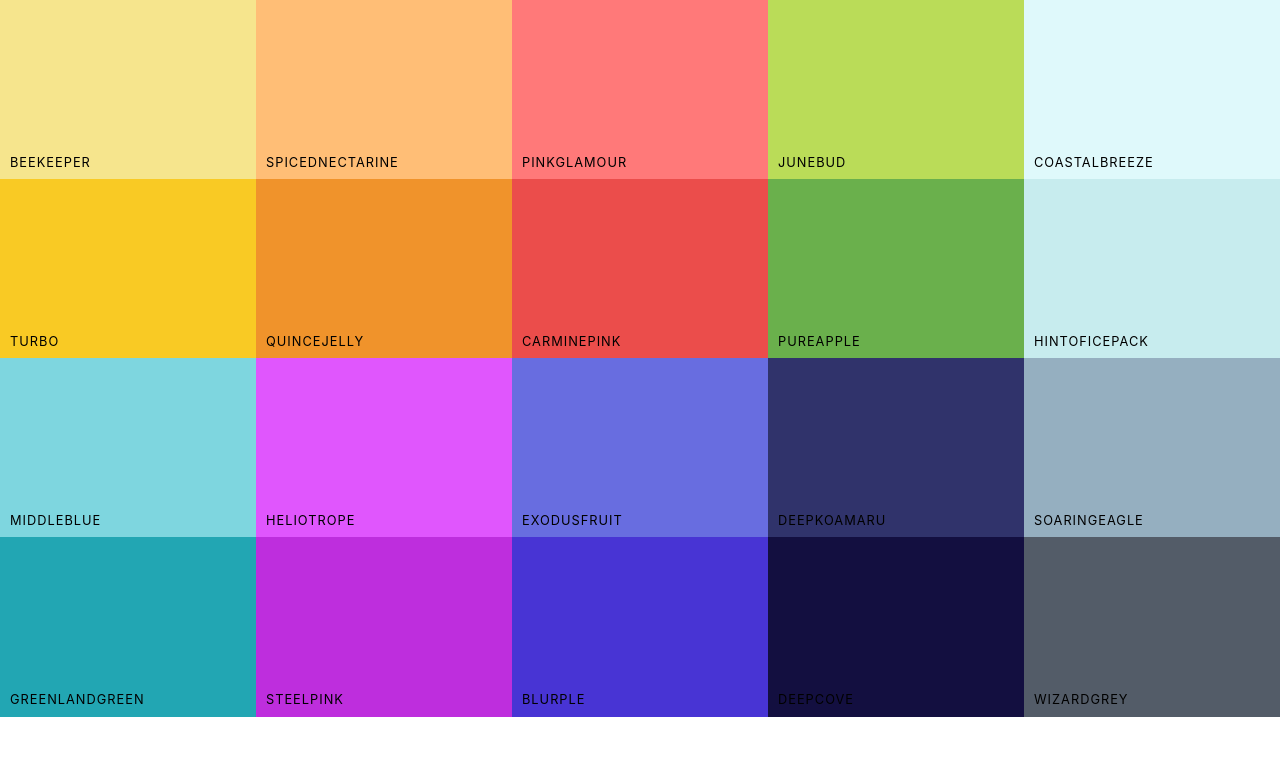
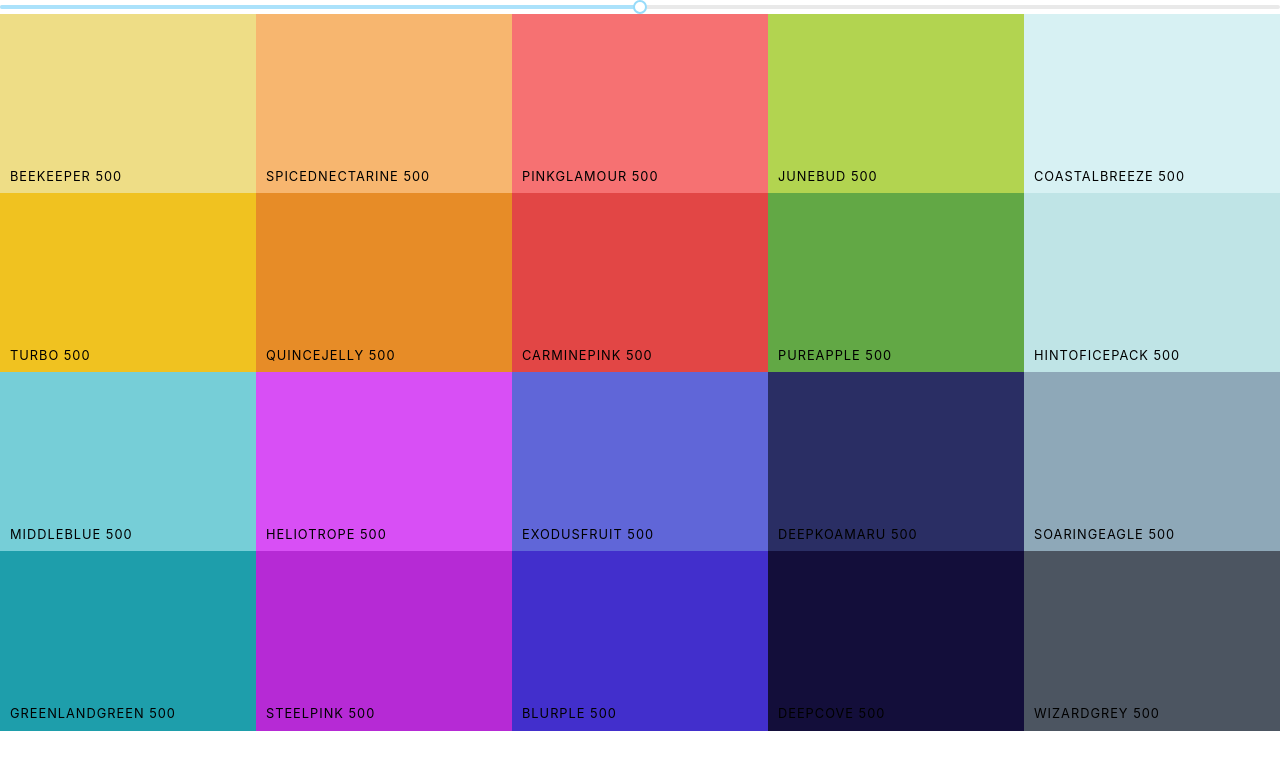
Before and after one commit to royz/colors-app, a React (Create React App) app: page / in a window 1280 px wide. Shown: the top 770 px of the page. Built offline with nearby package versions, Linux system fonts and the light colour scheme.

Commit message:
add slider

```diff
--- a/package.json
+++ b/package.json
@@ -7,6 +7,7 @@
     "@testing-library/react": "^9.5.0",
     "@testing-library/user-event": "^7.2.1",
     "chroma-js": "^2.1.0",
+    "rc-slider": "^9.3.1",
     "react": "^16.13.1",
     "react-copy-to-clipboard": "^5.0.2",
     "react-dom": "^16.13.1",
--- a/src/App.js
+++ b/src/App.js
@@ -4,10 +4,9 @@
 import {generatePalette} from "./colorHelpers";
 
 function App() {
-  console.log(generatePalette(seedColors[4]))
   return (
     <div className="App">
-      <Palette {...seedColors[4]}/>
+      <Palette palette={generatePalette(seedColors[4])}/>
     </div>
   );
 }
--- a/src/Palette.js
+++ b/src/Palette.js
@@ -1,14 +1,27 @@
 import React, {Component} from 'react';
 import ColorBox from "./ColorBox";
 import './Palette.css'
+import Slider from 'rc-slider'
+import 'rc-slider/assets/index.css'
 
 class Palette extends Component {
+  state = {
+    level: 500
+  }
+
+
+  changeLevel = level => {
+    this.setState({level})
+  }
+
   render() {
-    const colorBoxes = this.props.colors.map(color => (
-      <ColorBox background={color.color} name={color.name}/>
+
+    const colorBoxes = this.props.palette.colors[this.state.level].map(color => (
+      <ColorBox background={color.hex} name={color.name}/>
     ))
     return (
       <div className={"Palette"}>
+        <Slider defaultValue={this.state.level} min={100} max={900} step={100} onAfterChange={this.changeLevel}/>
         <div className="Palette-colors">
           {colorBoxes}
         </div>
```
Also changed, not shown: 1 other file (tests, documents, lock files or other folders).
